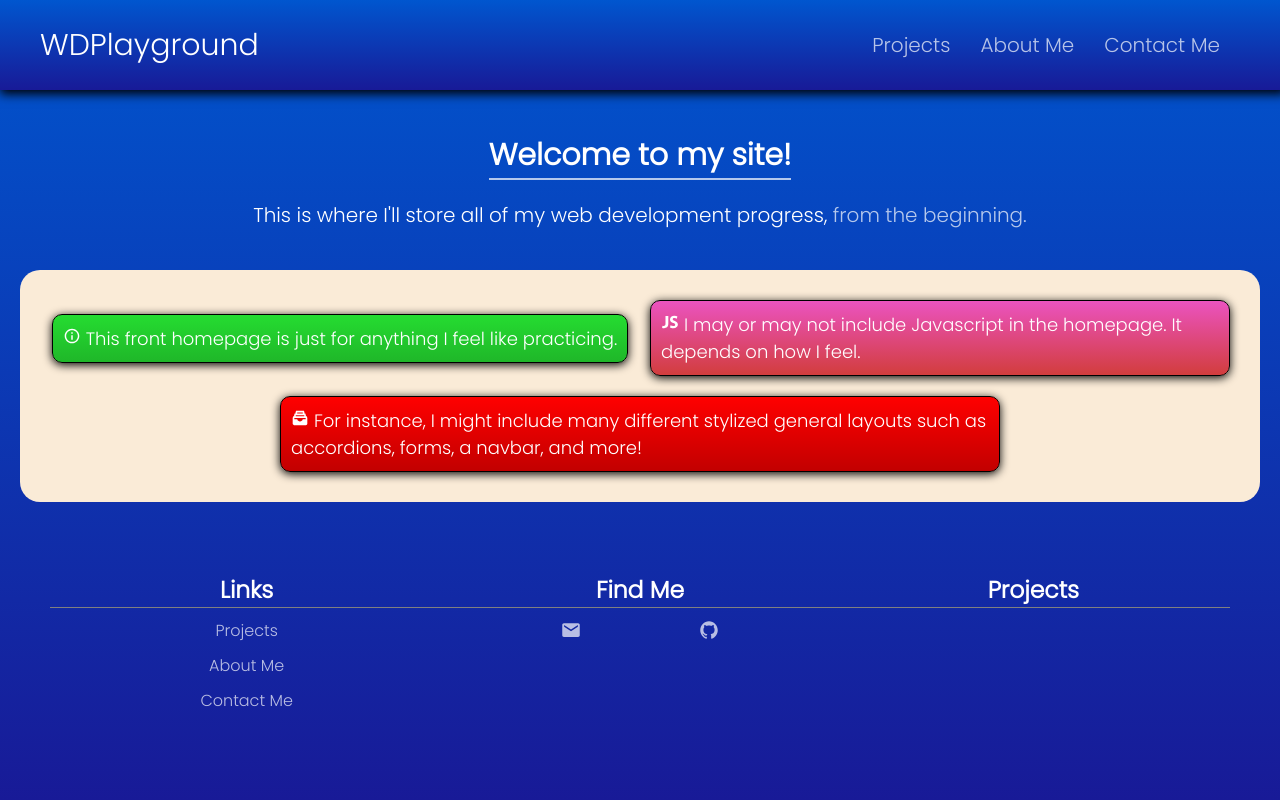
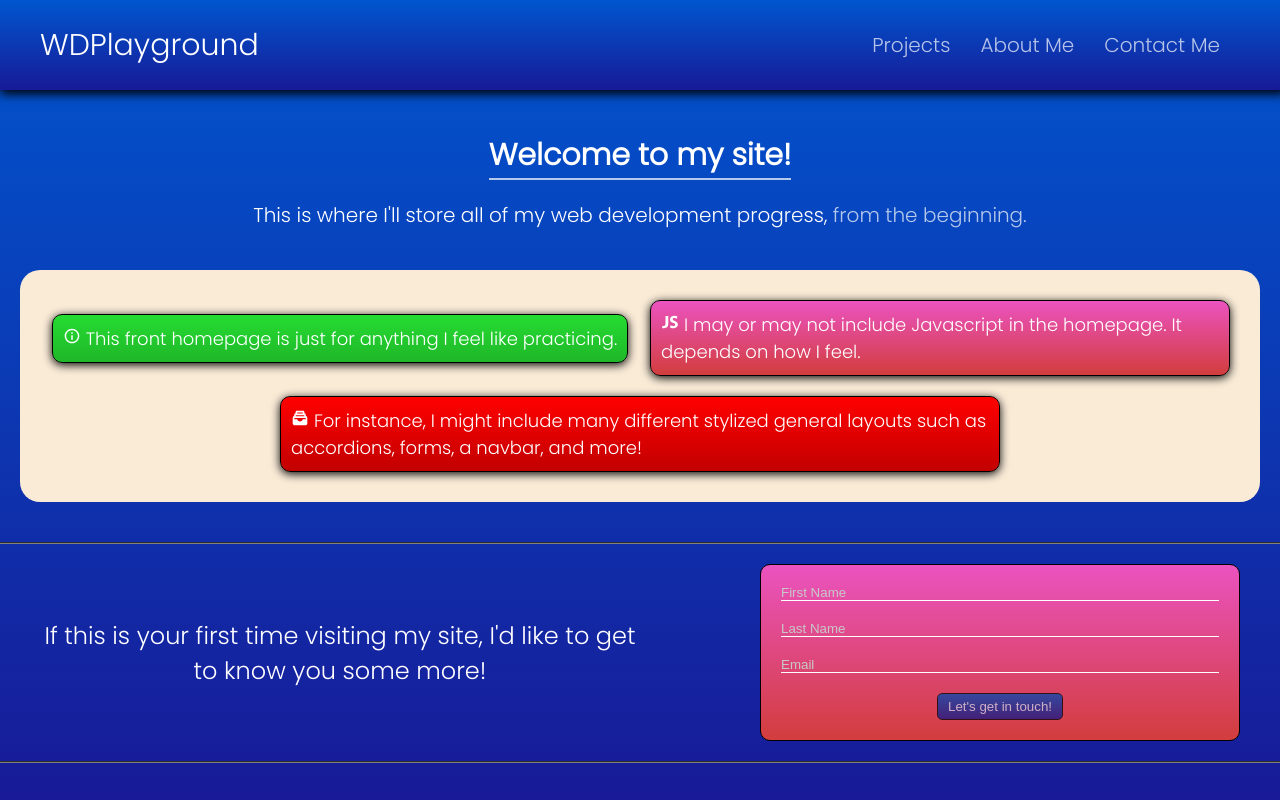
Before and after one commit to sonOfArent/Playground, a plain HTML site: page index.html in a window 1280 px wide. Shown: the top 800 px of the page. Drawn offline with nearby package versions, Linux system fonts and the light colour scheme.

Commit message:
get-in-touch

```diff
--- a/index.html
+++ b/index.html
@@ -88,11 +88,29 @@
         </div>
     </section>
 
+    <section class="form">
+        <div class="form-intro container">
+            <div class="description">
+                <p>
+                    If this is your first time visiting my site, I'd like to get to know you some more!
+                </p>
+            </div>
+            <form action="" method="post">
+                <input type="text" name="first-name" id="first-name" placeholder="First Name">
+                <input type="text" name="last-name" id="last-name" placeholder="Last Name">
+                <input type="email" name="email" id="email" placeholder="Email">
+                <input type="submit" value="Let's get in touch!">
+            </form>
+        </div>
+
+
+
+    </section>
+
+
 
     <!-- Footer -->
     <section class="footer">
-        <!-- This is the footer. Things that go here are things like links to my other pages, career tabs (not applicable), links to maybe my favorite projects done, links to my social media, etc. Maybe I don't want one; however, showing that I have the capacity to make one is important. -->
-
         <div class="links-holder">
             <h3>Links</h3>
             <div class="links">
@@ -119,8 +137,6 @@
         <div class="projects">
             <h3>Projects</h3>
         </div>
-
-
     </section>
 
     <script src="main.js"></script>
--- a/style.css
+++ b/style.css
@@ -11,6 +11,7 @@
     --secondary-gradient: linear-gradient(#004ab3, #141687);
     --alert-gradient: linear-gradient(rgb(235, 83, 192), #d23d3d);
     --danger-gradient: linear-gradient(rgb(255, 0, 0), rgb(194, 0, 0));
+    --lighter-danger-gradient: linear-gradient(rgb(255, 50, 50), rgb(194, 50, 50));
     --success-gradient: linear-gradient(rgb(37, 220, 49), rgb(31, 183, 41));
 }
 
@@ -58,8 +59,6 @@ p {
 }
 
 .card {
-    width: fit-content;
-    height: fit-content;
     padding: 30px;
     background-image: var(--secondary-gradient);
     border: 1px solid black;
@@ -214,6 +213,7 @@ p {
 
 .intro h2 {
     border-bottom: 2px solid rgba(255, 255, 255, .7);
+    text-align: center;
 }
 
 
@@ -259,6 +259,74 @@ p {
 }
 
 
+/* Form */
+.form {
+    margin: 40px 0px;
+    /* min-height: 500px; */
+    border-top: 2px groove gray;
+    border-bottom: 2px groove gray;
+}
+
+.form ::placeholder {
+    color: rgb(200, 200, 200);
+}
+
+.form .description {
+    font-size: larger;
+    display: flex;
+    align-items: center;
+    justify-content: center;
+}
+
+.form-intro {
+    display: grid;
+    grid-template-columns: repeat(2, 1fr);
+    text-align: center;
+    justify-content: space-between;
+}
+
+
+.form-intro form {
+    background-image: var(--alert-gradient);
+    border-radius: 10px;
+    border: 1px solid black;
+    padding: 20px;
+    display: flex;
+    flex-direction: column;
+    row-gap: 20px;
+    width: 80%;
+    justify-self: flex-end;
+}
+
+.form-intro input[type="text"],
+.form-intro input[type="email"] {
+    width: 100%;
+    border: 0;
+    color: #fff;
+    border-bottom: 1px solid white;
+    outline: 0;
+    background-color: rgba(0, 0, 0, 0);
+}
+
+.form-intro input[type="submit"] {
+    color: rgba(255, 255, 255, .8);
+    background-image: var(--secondary-gradient);
+    padding: 5px 10px;
+    width: fit-content;
+    align-self: center;
+    border: 1px solid black;
+    border-radius: 5px;
+    opacity: 75%;
+    transition: all .2s;
+}
+
+.form-intro input[type="submit"]:hover {
+    background-image: var(--primary-gradient);
+    opacity: 100%;
+    transform: translateY(-2px);
+}
+
+
 /* Footer */
 .footer {
     display: grid;
```
